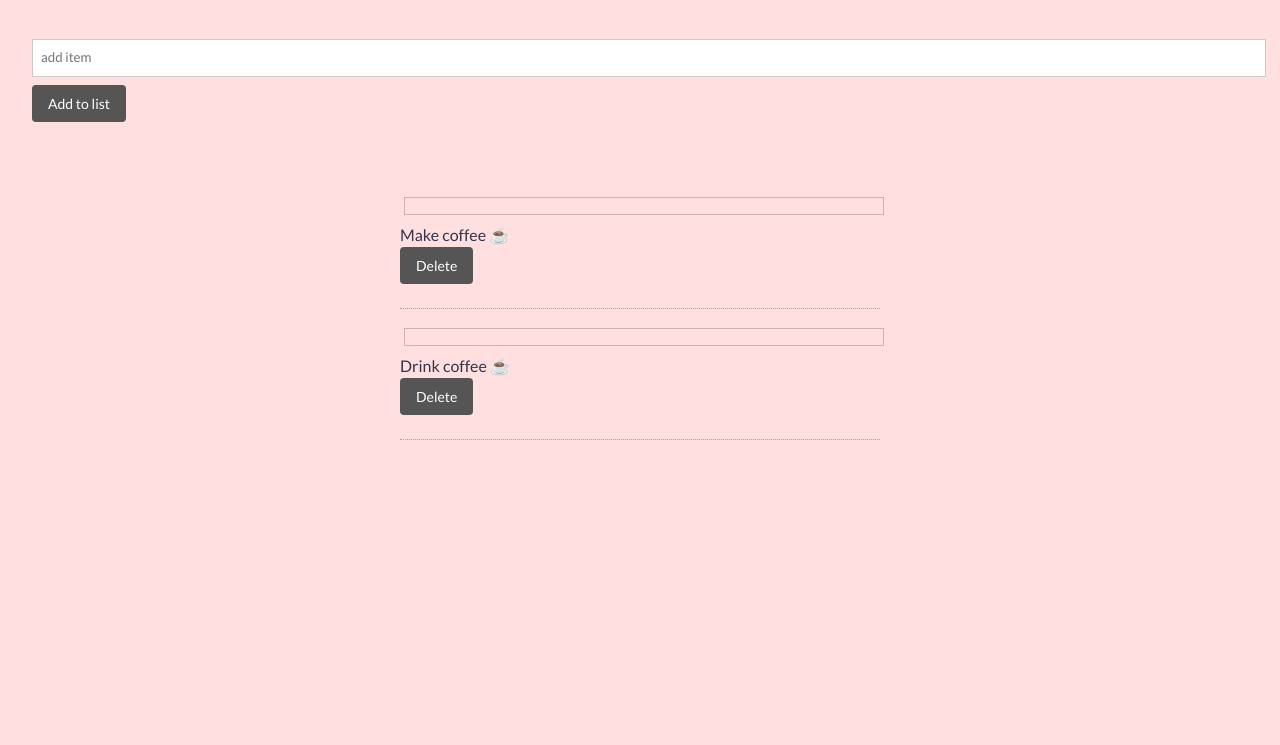
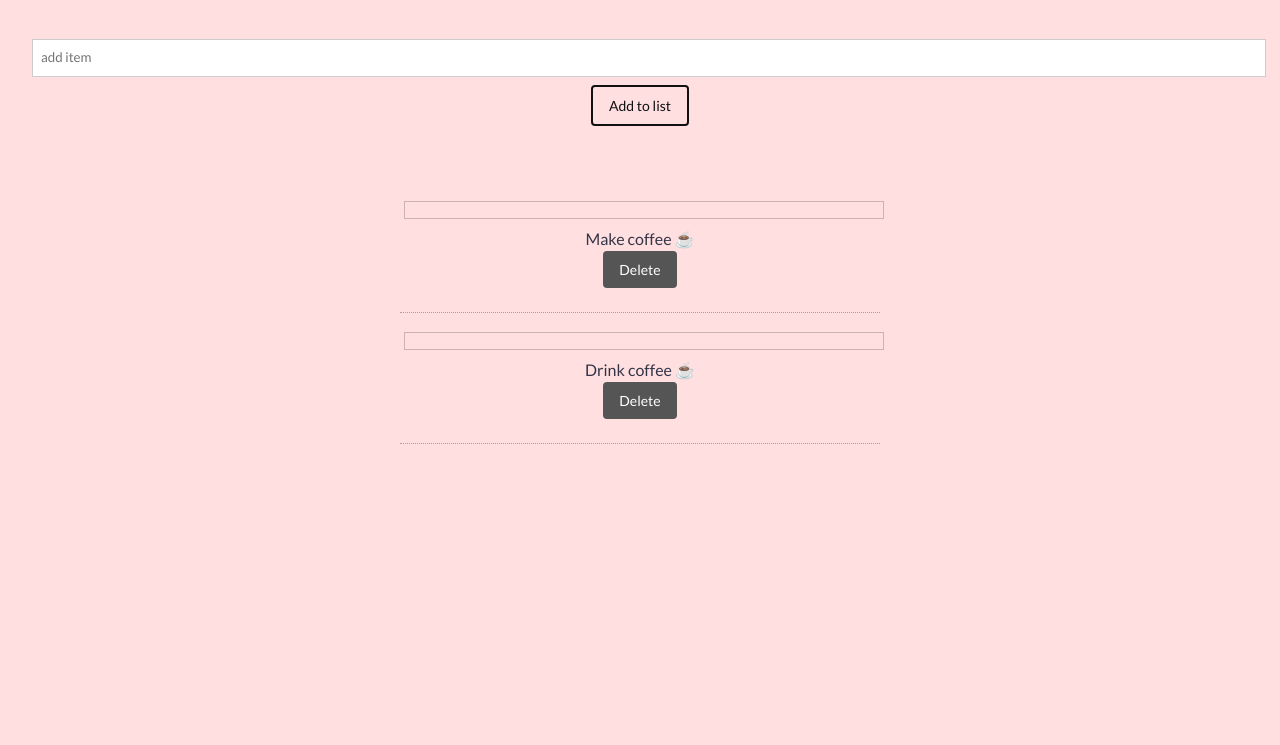
Before and after one commit to aniasobo/mvc-js, a plain HTML site: page index.html in a window 1280 px wide. Shown: the part 76-821 px from the top of the page. Drawn offline with Linux system fonts and the light colour scheme.

Commit message:
Fix button styles

```diff
--- a/index.html
+++ b/index.html
@@ -10,7 +10,7 @@
 </head>
 
 <body class="near-black bg-washed-red">
-  <div id="root"></div>
+  <div id="root" class="center"></div>
 
   <script src="script.js"></script>
 
--- a/script.js
+++ b/script.js
@@ -59,7 +59,7 @@ class View {
     this.input.type = 'text';
     this.input.placeholder = 'add item';
     this.input.name = 'new item';
-    this.submitButton = this.createDOMelement('a');
+    this.submitButton = this.createDOMelement('a', 'add');
     this.submitButton.textContent = 'Add to list';
 
     this.form.append(this.input, this.submitButton);
--- a/styles.css
+++ b/styles.css
@@ -103,6 +103,13 @@ a:active {
   transition:opacity .15s ease-out;
 }
 
+.add {
+  background-color: #ffdfdf;
+  border: solid 1px #111;
+  border-width: .125rem;
+  color: #111;
+}
+
 ul {
   padding-left:0;
   list-style-type:none;
```
